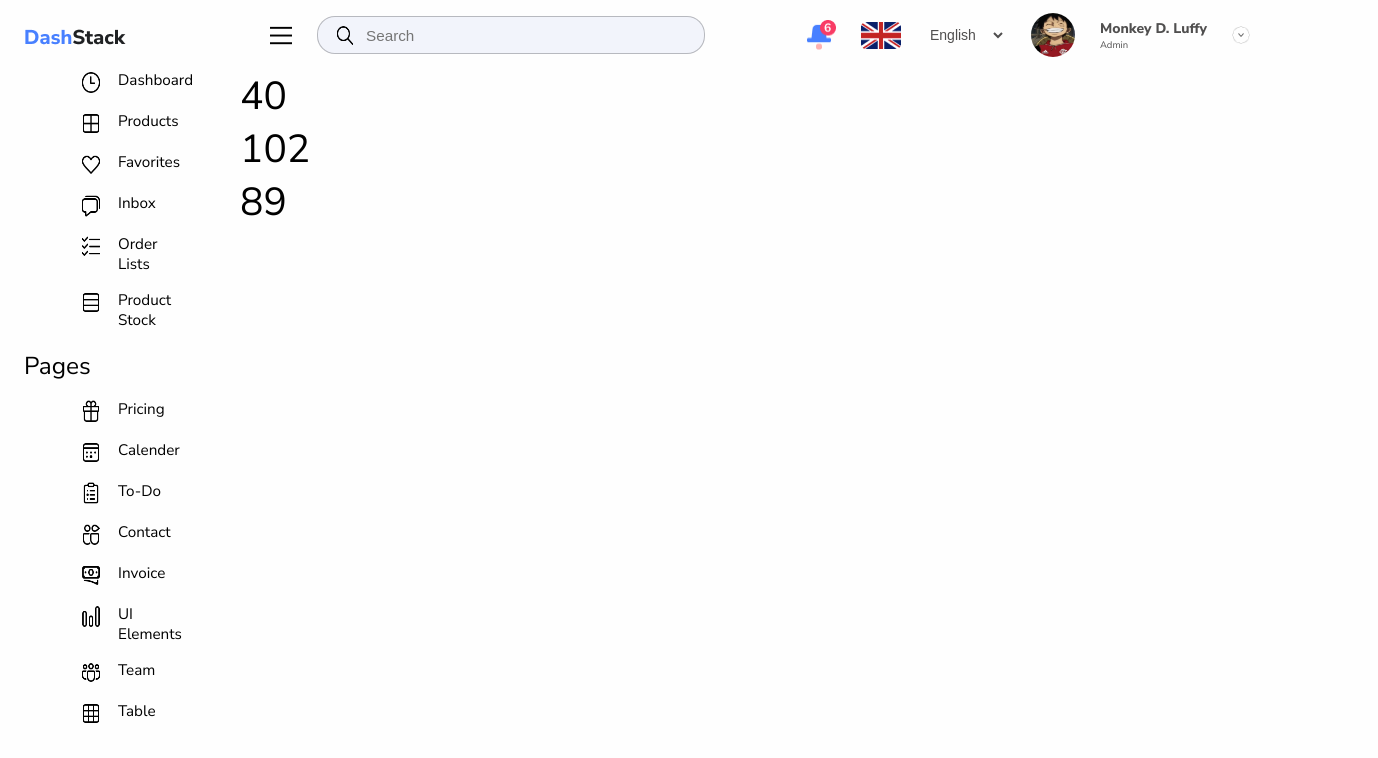
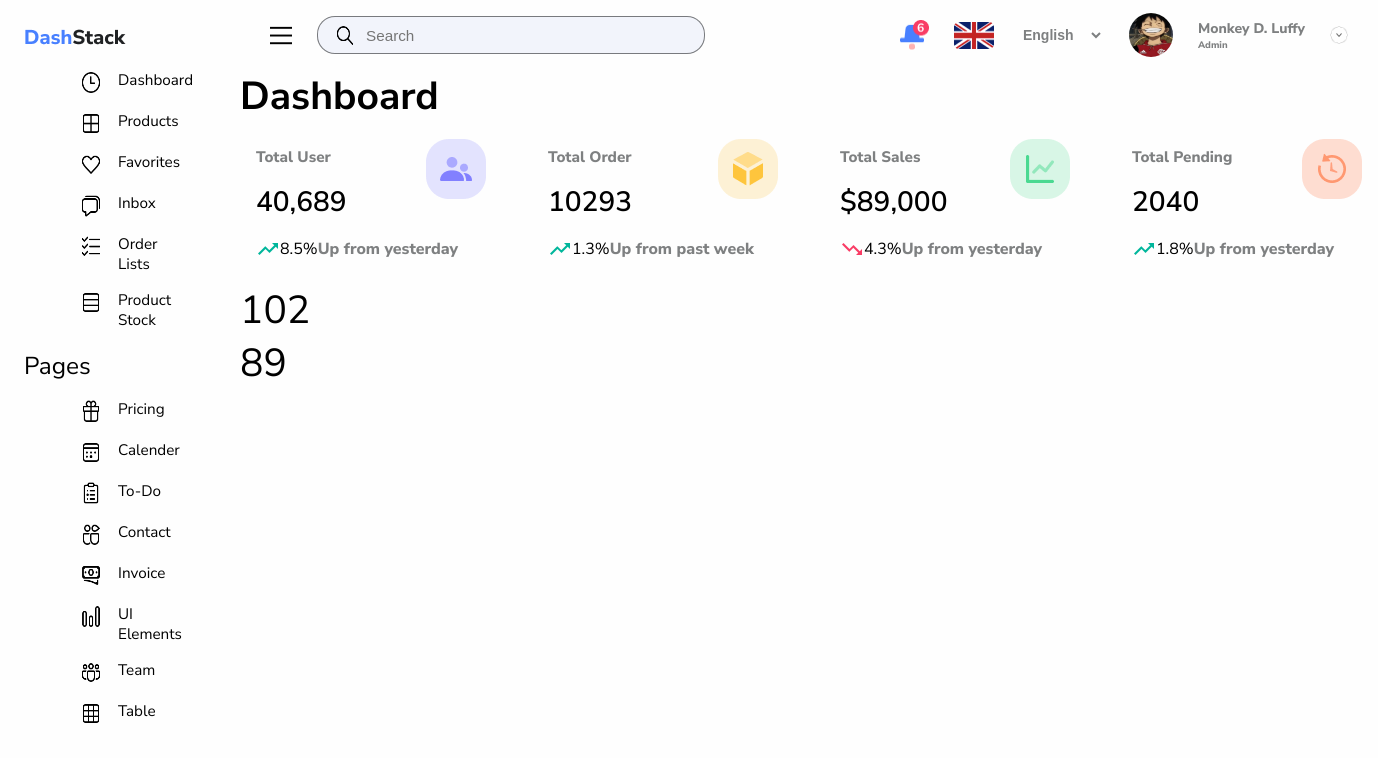
Before and after one commit to AntonielAureliano/01-dashboard, a plain HTML site: page index.html in a window 1280 px wide. Shown: the top 758 px of the page, 1378 px wide, since content can reach past the window. Drawn offline with Linux system fonts and the light colour scheme.

Commit message:
feat: building the first line of the dashboard.

```diff
--- a/index.html
+++ b/index.html
@@ -23,7 +23,7 @@
             <div class="flex align-items header-gap">
                 <img src="./images/icon-notification.png" alt="" width="29" height="30.5">
                 <img src="./images/icon-flag.png" alt="" width="40" height="27">
-                <select class="header-font-size header-color" name="language" id="language">
+                <select class="header-font-size header-color bold-6" name="language" id="language">
                     <option value="eg">English</option>
                     <option value="pt">Português</option>
                 </select>
@@ -31,7 +31,7 @@
                     <img class="header-perfil" src="./images/perfil.jpg" alt="" width="50" height="52">
                     <div>
                         <p class="bold header-font-size">Monkey D. Luffy</p>
-                        <p>Admin</p>
+                        <p class="bold">Admin</p>
                     </div>
                 </div>
                 <img src="./images/more.png" alt="" width="18" height="18">
@@ -113,7 +113,58 @@
             </ul>
         </aside>
         <div class="content">
-            <section class="section">40</section>
+            <h1>Dashboard</h1>
+            <ul class="section grid column-01 dash-gap">
+                <li class="grid column-02 dash-padding">
+                    <p class="title-dash flex align-items bold color-gray">Total User</p>
+                    <p class="number-dash flex align-items dash-font-size bold-6">40,689</p>
+                    <div class="status-dash flex align-items">
+                        <img src="./images/icon-arrow-up.png" alt="" >
+                        <span class="dash-font-size-1">8.5%</span>
+                        <p class="dash-font-size-1 color-gray bold">Up from yesterday</p>
+                    </div>
+                    <div class="icon-dash flex justify-content-end">
+                        <img src="./images/icon-user.png" alt="" width="60" height="60">
+                    </div>
+                </li>
+                <li class="grid column-02 dash-padding">
+                    <p class="title-dash flex align-items bold color-gray">Total Order</p>
+                    <p class="number-dash flex align-items dash-font-size bold-6">10293</p>
+                    <div class="status-dash flex align-items">
+                        <img src="./images/icon-arrow-up.png" alt="" >
+                        <span class="dash-font-size-1">1.3%</span>
+                        <p class="dash-font-size-1 color-gray bold">Up from past week</p>
+                    </div>
+                    <div class="icon-dash flex justify-content-end">
+                        <img class="icon-dash" src="./images/icon-order.png" alt="" width="60" height="60">
+                    </div>
+                </li>
+                <li class="grid column-02 dash-padding">
+                    <p class="title-dash flex align-items bold color-gray">Total Sales</p>
+                    <p class="number-dash flex align-items dash-font-size bold-6">$89,000</p>
+                    <div class="status-dash flex align-items">
+                        <img src="./images/icon-arrow-down.png" alt="" >
+                        <span class="dash-font-size-1">4.3%</span>
+                        <p class="dash-font-size-1 color-gray bold">Up from yesterday</p>
+                    </div>
+                    <div class="icon-dash flex justify-content-end">
+                        <img class="icon-dash" src="./images/icon-sales.png" alt="" width="60" height="60">
+                    </div>
+                </li>
+                <li class="grid column-02 dash-padding">
+                    <p class="title-dash flex align-items bold color-gray">Total Pending</p>
+                    <p class="number-dash flex align-items dash-font-size bold-6">2040</p>
+                    <div class="status-dash flex align-items">
+                        <img src="./images/icon-arrow-up.png" alt="" >
+                        <span class="dash-font-size-1">1.8%</span>
+                        <p class="dash-font-size-1 color-gray bold">Up from yesterday</p>
+                    </div>
+                    <div class="icon-dash flex justify-content-end">
+                        <img class="icon-dash" src="./images/icon-pending.png" alt="" width="60" height="60">
+                    </div>
+                </li>
+
+            </ul>
             <section class="section">102</section>
             <section class="section">89</section>
         </div>
--- a/style.css
+++ b/style.css
@@ -20,8 +20,8 @@ li {
 
     --secondary-bg: rgba(254, 254, 254, 100%);
     --secondary-light-bg: rgba(221, 225, 245, 0.349);
-    --secondary-light-gray: rgb(80, 79, 79);
-    --secondary-very-expensive-gray: rgba(32, 34, 36, 0.281);
+    --secondary-light-gray: rgba(32, 34, 36, 0.281);
+    --secondary-very-expensive-gray: rgba(32, 34, 36, 0.575);
 
     --font-family-default: "Nunito Sans", serif;
     --font-size-default: 16rem;
@@ -40,8 +40,37 @@ body {
 .grid-template {
     grid-template:
     'sidenav-dash header-dash' 70px
-    'sidenav-dash content-dash' 800px
+    'sidenav-dash content-dash' 800px /*testar com 1fr*/
     / 240px 1fr;
+}
+
+.column-01 {
+    grid-template-columns: repeat(4, 26.2rem);
+    grid-template-rows: 16.1rem;
+}
+
+.column-02 {
+    grid-template-areas:
+    'title-dash icon-dash'
+    'number-dash icon-dash'
+    'status-dash status-dash';
+
+}
+
+.title-dash {
+    grid-area: title-dash;
+}
+
+.icon-dash {
+    grid-area: icon-dash;
+}
+
+.status-dash {
+    grid-area: status-dash;
+}
+
+.number-dash {
+    grid-area: number-dash;
 }
 
 .flex {
@@ -50,6 +79,10 @@ body {
 
 .align-items {
     align-items: center;
+}
+
+.justify-content-end {
+    justify-content: end;
 }
 
 .between {
@@ -69,12 +102,20 @@ body {
     font-weight: 800;
 }
 
+.bold-6 {
+    font-weight: 600;
+}
+
+.color-gray {
+    color: var(--secondary-very-expensive-gray);
+}
+
 .header-font-size {
     font-size: 1.4rem;
 }
 
 .header-color {
-    color: var(--secondary-light-gray);
+    color: var(--secondary-very-expensive-gray);
 }
 
 .header-search {
@@ -96,7 +137,7 @@ body {
 .header select {
     background-color: transparent;
     border: none;
-    width: 8rem;
+    width: 8.5rem;
 }
 
 .header-perfil {
@@ -118,8 +159,22 @@ body {
     margin: 1.6rem 5.6rem;
 }
 
-
-
 .content {
     grid-area: content-dash;
 }
+
+.dash-font-size {
+    font-size: 2.8rem;
+}
+
+.dash-font-size-1 {
+    font-size: 1.6rem;
+}
+
+.dash-padding {
+    padding: 1.6rem;
+}
+
+.dash-gap {
+    gap: 3rem;
+}
```
